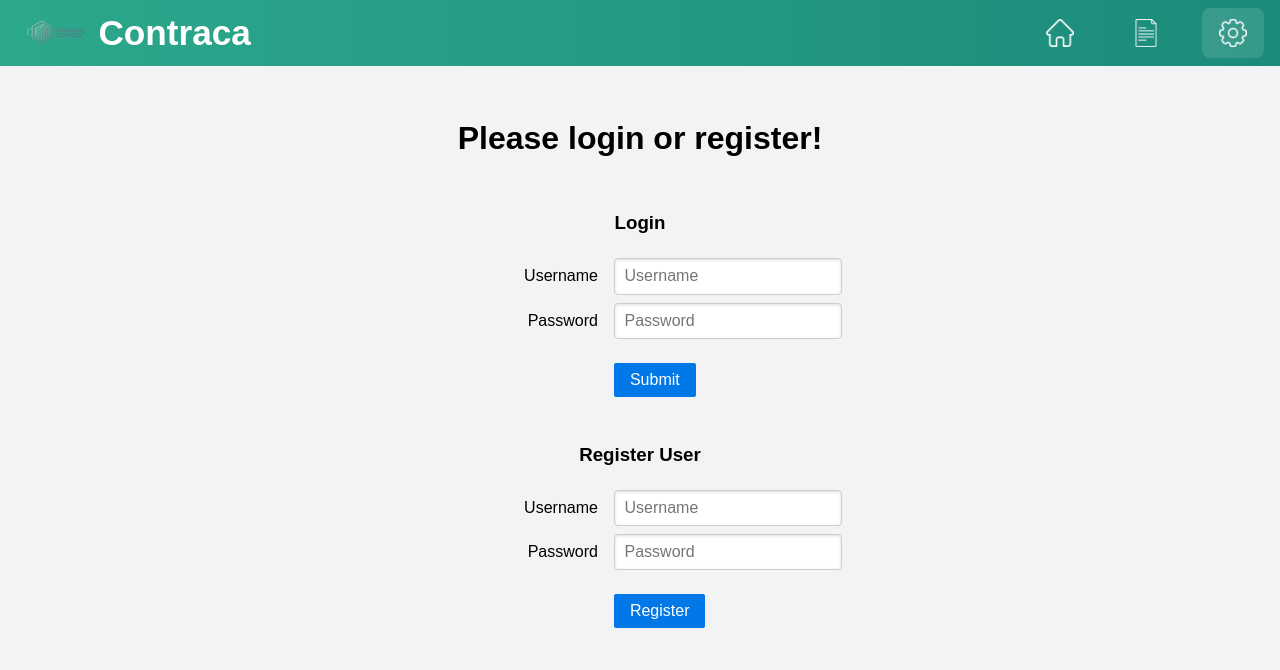
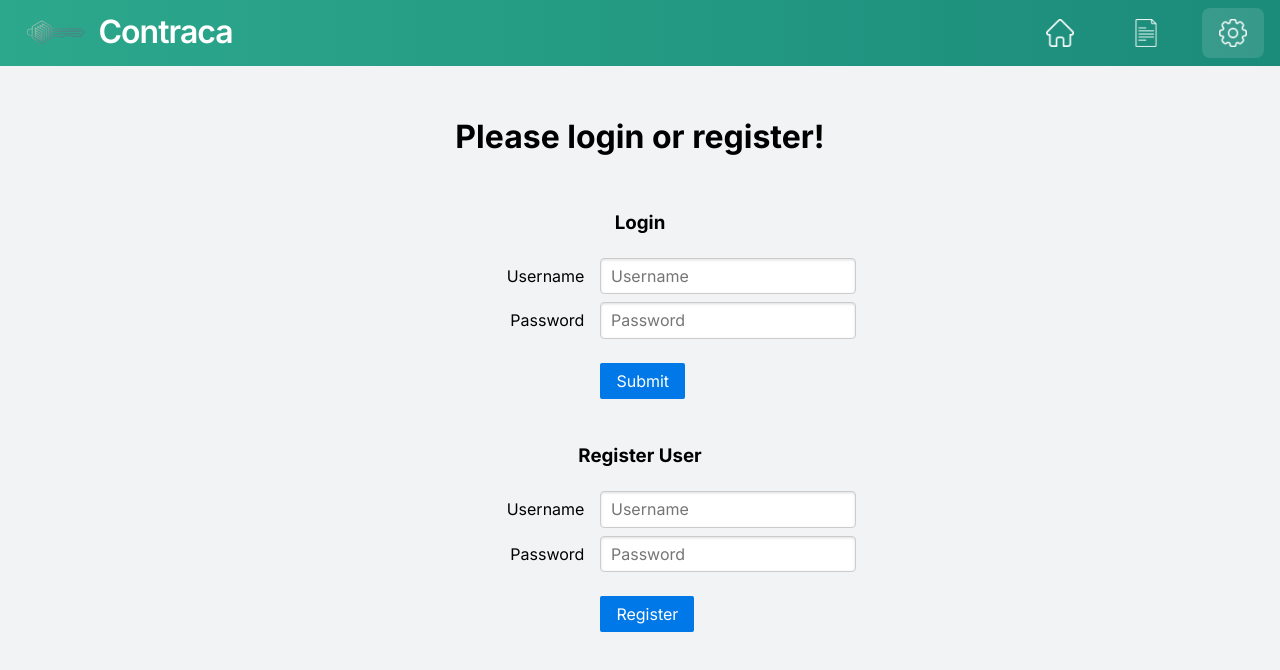
Before and after one commit to fyanez1/Contraca-demo, a Vue app: page /login in a window 1280 px wide. Shown: the top 670 px of the page. Built offline with nearby package versions, Linux system fonts and the light colour scheme; no server answers.

Commit message:
change font

```diff
--- a/client/App.vue
+++ b/client/App.vue
@@ -80,6 +80,22 @@ function handleViewItem(item: object) {
   </div>
 </template>
 
+<style>
+@import url('https://fonts.googleapis.com/css2?family=Inter:wght@400;500;600;700&display=swap');
+
+* {
+  font-family: 'Inter', -apple-system, BlinkMacSystemFont, 'Segoe UI', Roboto, Oxygen, Ubuntu, Cantarell, 'Open Sans', 'Helvetica Neue', sans-serif;
+  -webkit-font-smoothing: antialiased;
+  -moz-osx-font-smoothing: grayscale;
+}
+
+body {
+  margin: 0;
+  padding: 0;
+  background: #f1f3f5;
+}
+</style>
+
 <style scoped>
 @import "./assets/toast.css";
 
@@ -119,9 +135,11 @@ function handleViewItem(item: object) {
 
 .contraca-title {
   color: #ffffff;
-  font-size: 2.2em;
+  font-size: 2rem;
   margin: 0;
-  font-weight: 700;
+  font-weight: 600;
+  letter-spacing: -0.03em;
+  font-family: 'Inter', -apple-system, BlinkMacSystemFont, 'Segoe UI', Roboto, Oxygen, Ubuntu, Cantarell, 'Open Sans', 'Helvetica Neue', sans-serif;
 }
 
 ul.nav-bar-names {
--- a/client/views/SettingView.vue
+++ b/client/views/SettingView.vue
@@ -21,8 +21,54 @@ async function delete_() {
 <template>
   <main class="column">
     <h1>Settings for {{ currentUsername }}</h1>
-    <button class="pure-button pure-button-primary" @click="logout">Logout</button>
-    <button class="button-error pure-button" @click="delete_">Delete User</button>
+    <button class="action-btn" @click="logout">Logout</button>
+    <button class="action-btn delete" @click="delete_">Delete User</button>
     <UpdateUserForm />
   </main>
 </template>
+
+<style scoped>
+.column {
+  max-width: 600px;
+  margin: 2.5rem auto;
+  padding: 0 1.5rem;
+}
+
+h1 {
+  color: #222;
+  margin-bottom: 2rem;
+  font-weight: 600;
+  font-size: 1.75rem;
+  letter-spacing: -0.02em;
+}
+
+.action-btn {
+  background: #f5f5f5;
+  color: #222;
+  font-size: 1rem;
+  font-weight: 500;
+  border: none;
+  border-radius: 12px;
+  padding: 1rem 2.2rem;
+  margin-bottom: 1rem;
+  cursor: pointer;
+  box-shadow: 0 2px 8px rgba(0,0,0,0.04);
+  transition: background 0.2s, color 0.2s;
+  letter-spacing: -0.01em;
+}
+
+.action-btn:hover {
+  background: linear-gradient(90deg, #2ca88c 0%, #1b8b7a 100%);
+  color: #fff;
+}
+
+.action-btn.delete {
+  background: #f5f5f5;
+  color: #dc3545;
+}
+
+.action-btn.delete:hover {
+  background: #dc3545;
+  color: #fff;
+}
+</style>
```
